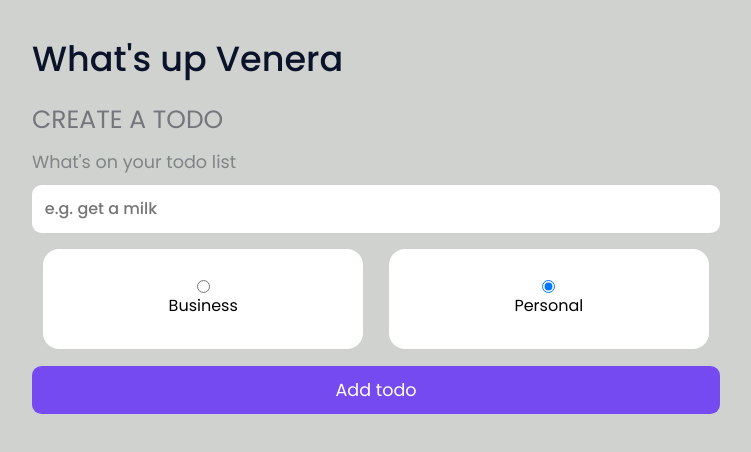
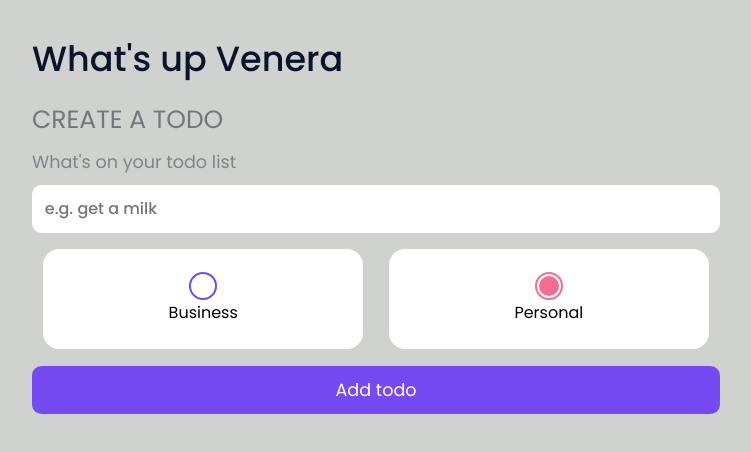
Before and after one commit to Venera00/neobis-front-todoList-react, a React (Create React App) app: page / in a window 1280 px wide. Shown: the top 452 px of the page, without its empty margins (264-1015 px from the left). Built offline with nearby package versions, Linux system fonts and the light colour scheme.

Commit message:
Fix categories style

```diff
--- a/src/App.css
+++ b/src/App.css
@@ -133,6 +133,48 @@ h1 {
   background-color: #eb1d36;
 }
 
+.form__business,
+.form__personal {
+  width: 24px;
+  height: 24px;
+  border-radius: 50%;
+  display: none;
+}
+
+.checkmark {
+  display: flex;
+  align-items: center;
+  justify-content: center;
+  width: 28px;
+  height: 28px;
+  background-color: #fff;
+  border: 2px solid #f56d91;
+  border-radius: 50%;
+}
+
+.business {
+  border: 2px solid #764af1;
+}
+
+.checkmark::after {
+  content: "";
+  display: block;
+  border-radius: 50%;
+}
+
+.business::after {
+  background-color: #764af1;
+}
+
+.personal::after {
+  background-color: #f56d91;
+}
+
+.todo-category input:checked + .checkmark:after {
+  width: 20px;
+  height: 20px;
+}
+
 .completed {
   color: #c5aeff;
   text-decoration: line-through;
```
